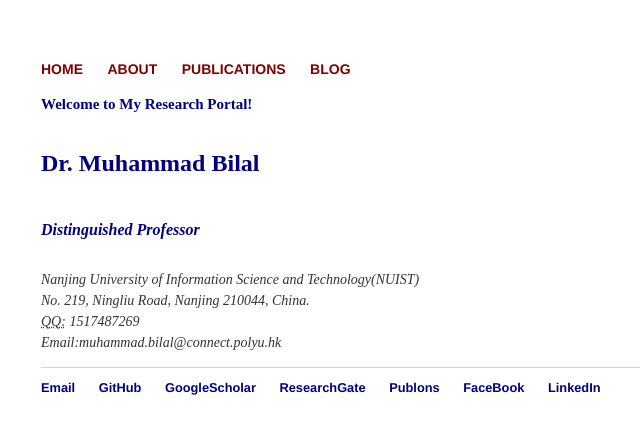
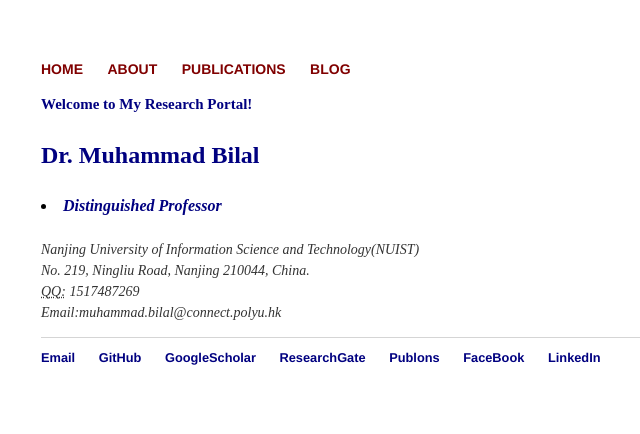
Before and after one commit to rs-DrBilal/rsbilal.github.io, a Jekyll site: the page built from index.html, in a window 1280 px wide. Shown: the top 434 px of the page, without its empty margins (151-791 px from the left). Built offline with Jekyll 4.4.1, drawn with Linux system fonts in a browser that asks for light colours.

Commit message:
Update index.html

```diff
--- a/index.html
+++ b/index.html
@@ -4,8 +4,8 @@
 ---
 <div class="blurb">
 	<p style="color: NAVY; font-size:15px"><strong>Welcome to My Research Portal!</strong></p>
-	<p <li><a href="http://ocean.nuist.edu.cn/muhammadbilal" style="color: NAVY;line-height:2.0"><strong>Dr. Muhammad Bilal</strong></a></p>
-	<p <li><a href="http://ocean.nuist.edu.cn"style="color: NAVY;font-size:16px;line-height:1.5"><strong><em>Distinguished Professor</em></strong></a></p>
+	<p <li><a href="http://ocean.nuist.edu.cn/muhammadbilal" style="color: NAVY;line-height:1.0"><strong>Dr. Muhammad Bilal</strong></a><br>
+	<li><a href="http://ocean.nuist.edu.cn"style="color: NAVY;font-size:16px;line-height:1.0"><strong><em>Distinguished Professor</em></strong></a></p>
 
 					<p style="font-size:14px; line-height:1.5"> <em> Nanjing University of Information Science and Technology(NUIST)<br>
 					No. 219, Ningliu Road, Nanjing 210044, China.<br>
```
